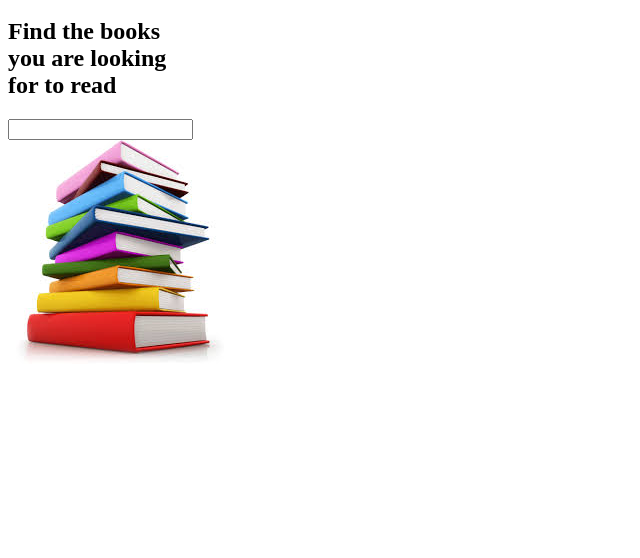
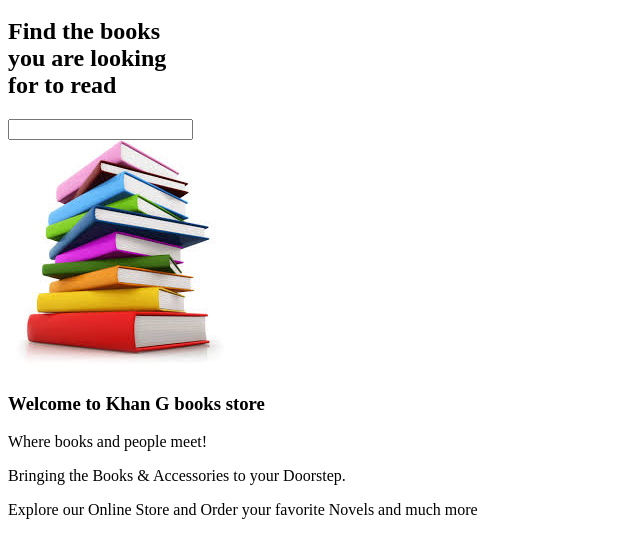
Before and after one commit to ayubi99/task04-books-site, a plain HTML site: page index.html in a window 1280 px wide. Shown: the part 204-762 px from the top of the page, without its empty margins (0-640 px from the left). Drawn offline with Linux system fonts and the light colour scheme.

Commit message:
add section part

```diff
--- a/index.html
+++ b/index.html
@@ -24,6 +24,13 @@
         <div>
             <img src="./images/books pic1.jpeg" alt="">
         </div>
+        <!--section part-->
+        <section>
+            <h3>Welcome to Khan G books store</h3>
+            <p>Where books and people meet!</p>
+            <p>Bringing the Books & Accessories to your Doorstep.</p>
+            <p>Explore our Online Store and Order your favorite Novels and much more</p>
+        </section>
     </div>
 </body>
 </html>
```
